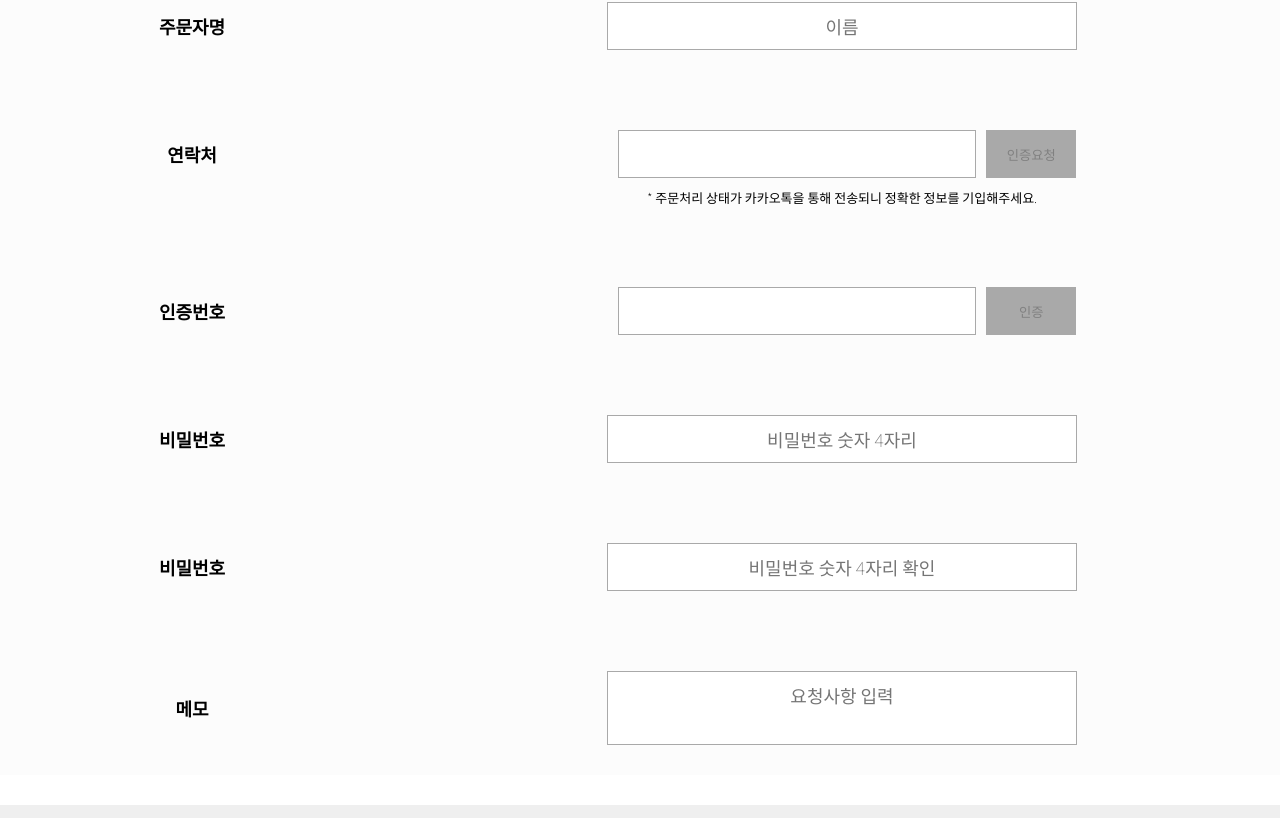
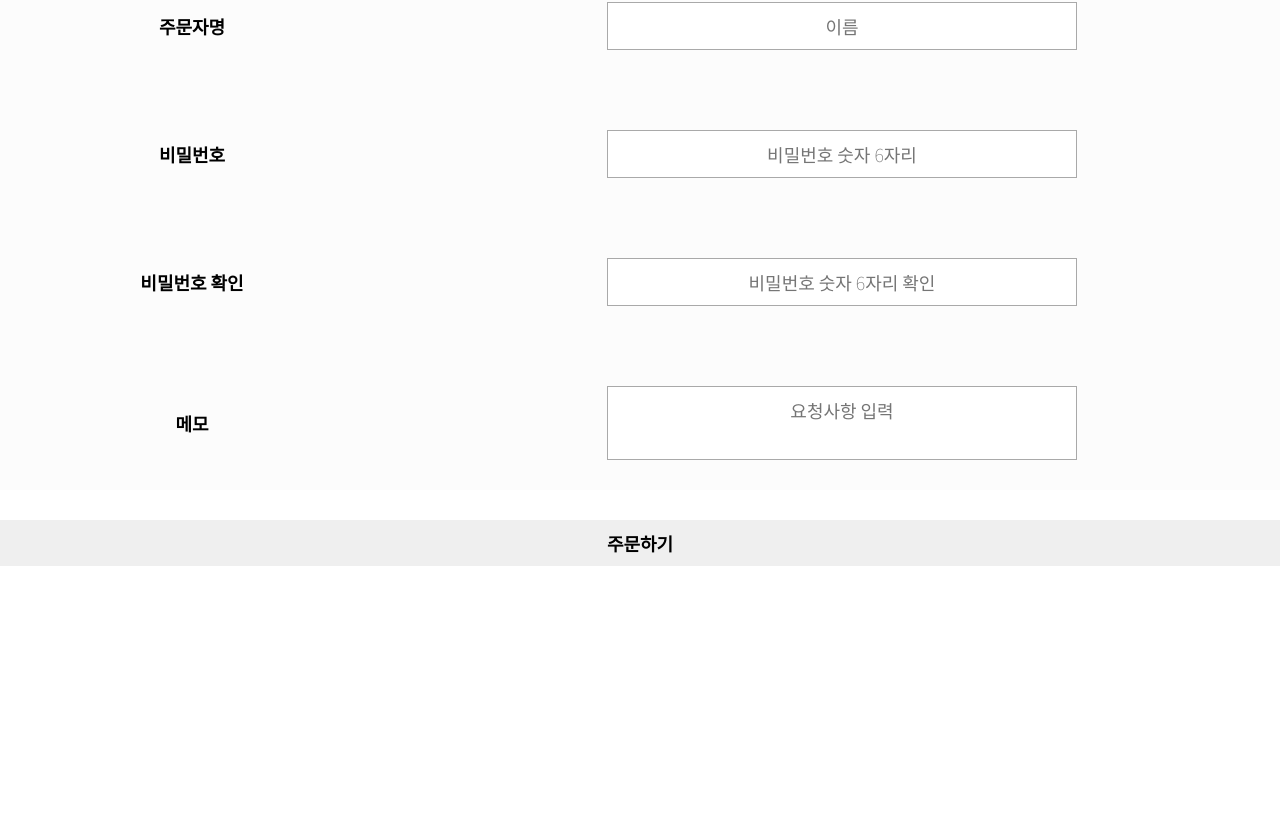
Before and after one commit to sbyun1/doran, a React app in the folder src/main/reactjs/: page /cart in a window 1280 px wide. Shown: the part 718-1536 px from the top of the page. After the commit the page ends 1384 px from the top, so only its background shows below. Built offline with nearby package versions, Linux system fonts and the light colour scheme; no server answers; a web font is replaced by a local one.

Commit message:
fix Issues to solve the problem before setting Session Attribute - cart

```diff
--- a/src/main/reactjs/src/components/Cart.js
+++ b/src/main/reactjs/src/components/Cart.js
@@ -61,41 +61,42 @@ function Cart() {
                 <div>
                     <span>주문자명</span><input type="text" name="orderName" placeholder="이름"/>
                 </div>
+                {/*결제가 완료됐을 때 입력받는 것으로 변경*/}
+                {/*<div>*/}
+                {/*    <span>연락처</span>*/}
+                {/*    <div className="order-info-validation">*/}
+                {/*        <input type="tel" className="input-valid" name="orderTel" onChange={*/}
+                {/*            (event) => {*/}
+                {/*                const data = event.target.value;*/}
+                {/*                if (data.match(/^[010]{3}[0-9]{4}[0-9]{4}$/) == null) {*/}
+                {/*                    /*}
+                {/*                    * 0 : 입력 없음*/}
+                {/*                    * 1 : 입력 올바름*/}
+                {/*                    * 2 : 입력 틀림*/}
+                {/*                    */}
+                {/*                    setVerifiedTel(2);*/}
+                {/*                } else {*/}
+                {/*                    setVerifiedTel(1);*/}
+                {/*                }*/}
+                {/*            }*/}
+                {/*        }/>*/}
+                {/*        <input type="button" className="disabled" value="인증요청"/>*/}
+                {/*    </div>*/}
+                {/*    <span>* 주문처리 상태가 카카오톡을 통해 전송되니 정확한 정보를 기입해주세요.</span>*/}
+                {/*</div>*/}
+                {/*<div>*/}
+
+                {/*    <span>인증번호</span>*/}
+                {/*    <div className="order-info-validation">*/}
+                {/*        <input type="number" className="input-valid" name="orderTelValid"/>*/}
+                {/*        <input type="button" className="disabled" value="인증"/>*/}
+                {/*    </div>*/}
+                {/*</div>*/}
                 <div>
-                    <span>연락처</span>
-                    <div className="order-info-validation">
-                        <input type="tel" className="input-valid" name="orderTel" onChange={
-                            (event) => {
-                                const data = event.target.value;
-                                if (data.match(/^[010]{3}[0-9]{4}[0-9]{4}$/) == null) {
-                                    /*
-                                    * 0 : 입력 없음
-                                    * 1 : 입력 올바름
-                                    * 2 : 입력 틀림
-                                    */
-                                    setVerifiedTel(2);
-                                } else {
-                                    setVerifiedTel(1);
-                                }
-                            }
-                        }/>
-                        <input type="button" className="disabled" value="인증요청"/>
-                    </div>
-                    <span>* 주문처리 상태가 카카오톡을 통해 전송되니 정확한 정보를 기입해주세요.</span>
+                    <span>비밀번호</span><input type="password" name="orderPwd" placeholder="비밀번호 숫자 6자리"/>
                 </div>
                 <div>
-
-                    <span>인증번호</span>
-                    <div className="order-info-validation">
-                        <input type="number" className="input-valid" name="orderTelValid"/>
-                        <input type="button" className="disabled" value="인증"/>
-                    </div>
-                </div>
-                <div>
-                    <span>비밀번호</span><input type="password" name="orderPwd" placeholder="비밀번호 숫자 4자리"/>
-                </div>
-                <div>
-                    <span>비밀번호</span><input type="password" name="orderPwdValid" placeholder="비밀번호 숫자 4자리 확인"/>
+                    <span>비밀번호 확인</span><input type="password" name="orderPwdValid" placeholder="비밀번호 숫자 6자리 확인"/>
                 </div>
                 <div>
                     <span>메모</span><textarea name="orderMemo" placeholder="요청사항 입력"/>
```
Also changed, not shown: 2 other files (tests, documents, lock files or other folders).
